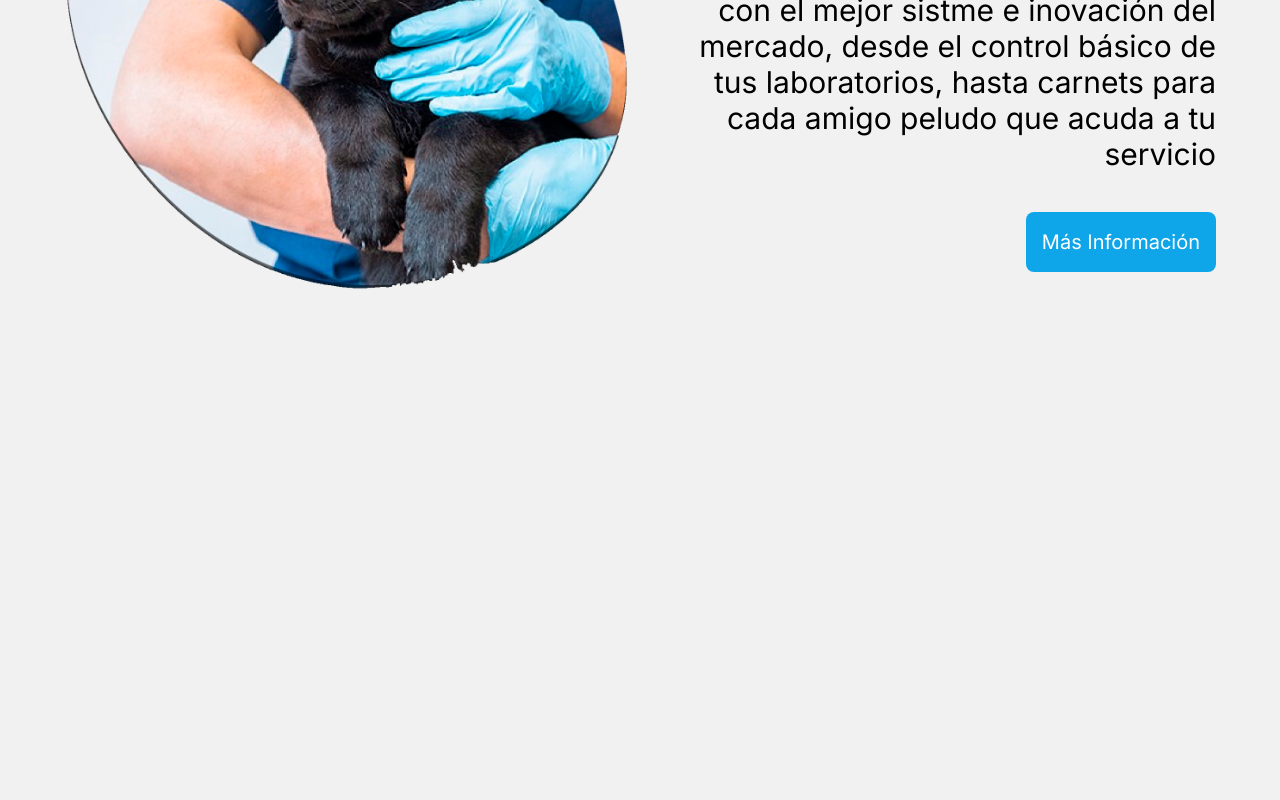
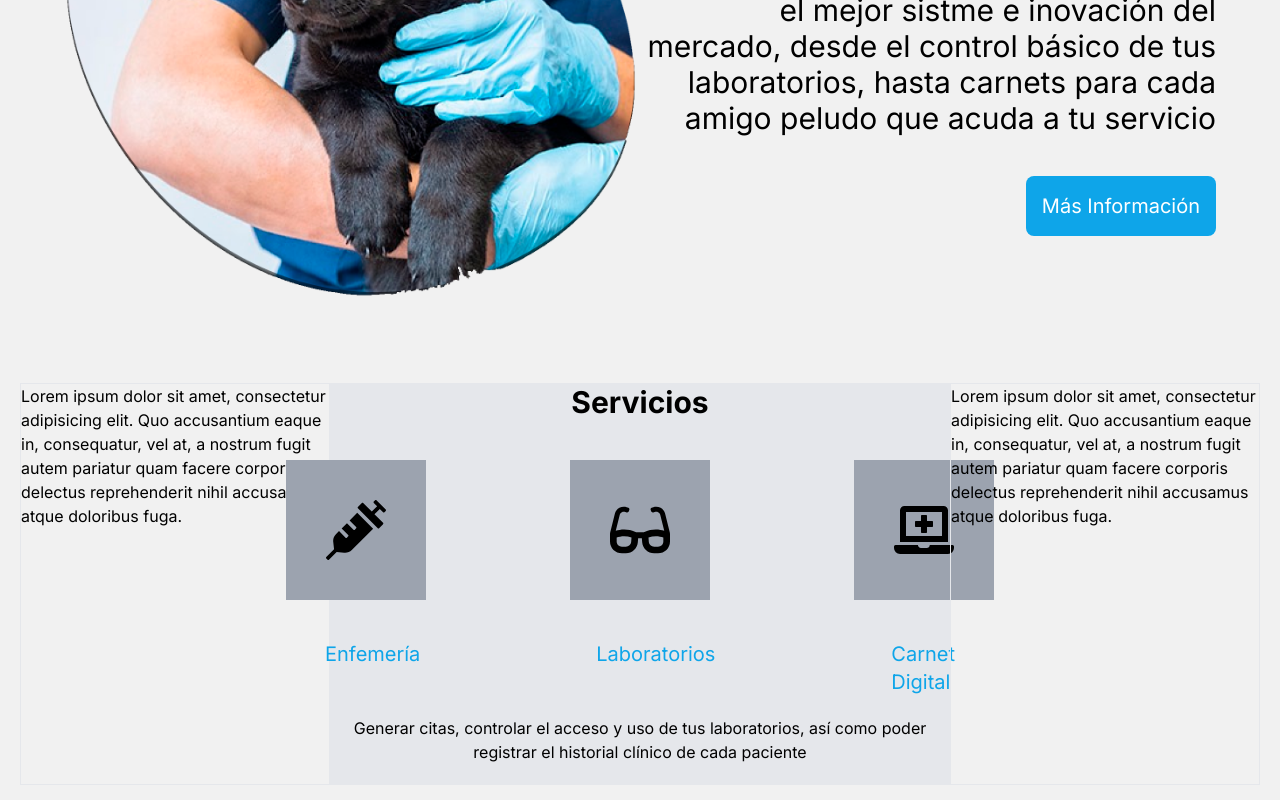
Before and after one commit to AxelBravo356/Veterinaria, a Next.js app: page / in a window 1280 px wide. Shown: the part 348-1148 px from the top of the page. Built offline with nearby package versions, Linux system fonts and the light colour scheme.

Commit message:
ServiciosComponent

```diff
--- a/src/app/page.jsx
+++ b/src/app/page.jsx
@@ -1,11 +1,13 @@
 import Navbar from "@/components/navbar";
 import ProfessionalService from "@/components/prof-service";
+import Servicios from "@/components/servicios";
 
 export default function Home() {
   return (
     <>
       <Navbar/>
       <ProfessionalService/>
+      <Servicios/>
     </>
   )
 }
--- a/src/components/prof-service/index.jsx
+++ b/src/components/prof-service/index.jsx
@@ -20,25 +20,26 @@ export default function ProfessionalService() {
   }, []);
 
   return (
-    <div className>
+    <div>
       <swiper-container
         ref={swiperElRef}
         slides-per-view="1"
         navigation="false"
         pagination="false"
+        css-mode="true"
       >
-        <swiper-slide>
+        <swiperSlide>
           <div className="p-16">
-            <div className="grid grid-rows-2 xl:grid-cols-2 gap-5 ">
-              <div className="flex justify-center xl:justify-end">
+            <div className="flex  grid-rows-2 xl:grid-cols-2 gap-1 ">
+              <div className="w-1/2 flex justify-center xl:justify-end">
                 <Image
                   src={"/Presentacion1.png"}
                   width={400}
                   height={400}
-                  className="xl:w-auto"
+                  className="flex xl:w-auto"
                 />
               </div>
-              <div className="text-center xl:text-right">
+              <div className="w-1/2 text-right xl:text-right">
                 <h3 className="font-extrabold text-5xl">
                   Professional Service
                 </h3>
@@ -55,36 +56,7 @@ export default function ProfessionalService() {
               </div>
             </div>
           </div>
-        </swiper-slide>
-        <swiper-slide>
-          <div className="p-16">
-            <div className="grid grid-rows-2 xl:grid-cols-2 gap-5 ">
-              <div className=" flex justify-center xl:justify-end ">
-                <Image
-                  src={"/Presentacion1.png"}
-                  width={400}
-                  height={400}
-                  className="xl:w-auto"
-                />
-              </div>
-              <div className="text-center xl:text-right">
-                <h3 className="font-extrabold text-5xl">
-                  Professional Service
-                </h3>
-                <p className="py-10 text-2xl xl:text-3xl">
-                  Adquiere el mejor sistema para el control y administricación
-                  de tu clínica veterinaria con PETMON. Contamos con el mejor
-                  sistme e inovación del mercado, desde el control básico de tus
-                  laboratorios, hasta carnets para cada amigo peludo que acuda a
-                  tu servicio
-                </p>
-                <button className="bg-sky-500 p-4 rounded-lg text-white text-xl active:scale-[.98] active:duration-60 hover:scale-[1.01] ease-in-out transition-all ">
-                  Más Información
-                </button>
-              </div>
-            </div>
-          </div>
-        </swiper-slide>
+        </swiperSlide>
       </swiper-container>
     </div>
   );
--- /dev/null
+++ b/src/components/servicios/index.jsx
@@ -0,0 +1,54 @@
+import { FaSyringe, FaGlasses, FaLaptopMedical } from "react-icons/fa";
+
+export default function Servicios() {
+  return (
+    <div className="p-5">
+      <div className="flex grid-cols-3">
+        <div className="border w-1/4">
+          <p>
+            Lorem ipsum dolor sit amet, consectetur adipisicing elit. Quo
+            accusantium eaque in, consequatur, vel at, a nostrum fugit autem
+            pariatur quam facere corporis delectus reprehenderit nihil accusamus
+            atque doloribus fuga.
+          </p>
+        </div>
+        <div className="border w-2/4  grid-rows-4 bg-gray-200">
+          <div className="flex justify-center">
+            <h2 className="font-bold text-3xl">Servicios</h2>
+          </div>
+
+          <div className="flex flex-rows-3 gap-10 xl:grid-cols-3 xl:gap-36 justify-center py-10">
+            <div className="text-2xl p-5 xl:text-6xl bg-gray-400 xl:p-10">
+              <FaSyringe />
+            </div>
+            <div className="text-2xl p-5 xl:text-6xl bg-gray-400 xl:p-10">
+              <FaGlasses />
+            </div>
+            <div className="text-2xl p-5 xl:text-6xl bg-gray-400 xl:p-10">
+              <FaLaptopMedical />
+            </div>
+          </div>
+          <div className="text-sm xl:text-xl text-sky-500 flex grid-cols-3 justify-center gap-x-3 xl:gap-x-44 px-5">
+            <div>Enfemería</div>
+            <div>Laboratorios</div>
+            <div>Carnet Digital</div>
+          </div>
+          <div className="text-center py-5">
+            <p>
+              Generar citas, controlar el acceso y uso de tus laboratorios, así
+              como poder registrar el historial clínico de cada paciente
+            </p>
+          </div>
+        </div>
+        <div className="border w-1/4">
+          <p>
+            Lorem ipsum dolor sit amet, consectetur adipisicing elit. Quo
+            accusantium eaque in, consequatur, vel at, a nostrum fugit autem
+            pariatur quam facere corporis delectus reprehenderit nihil accusamus
+            atque doloribus fuga.
+          </p>
+        </div>
+      </div>
+    </div>
+  );
+}
```
